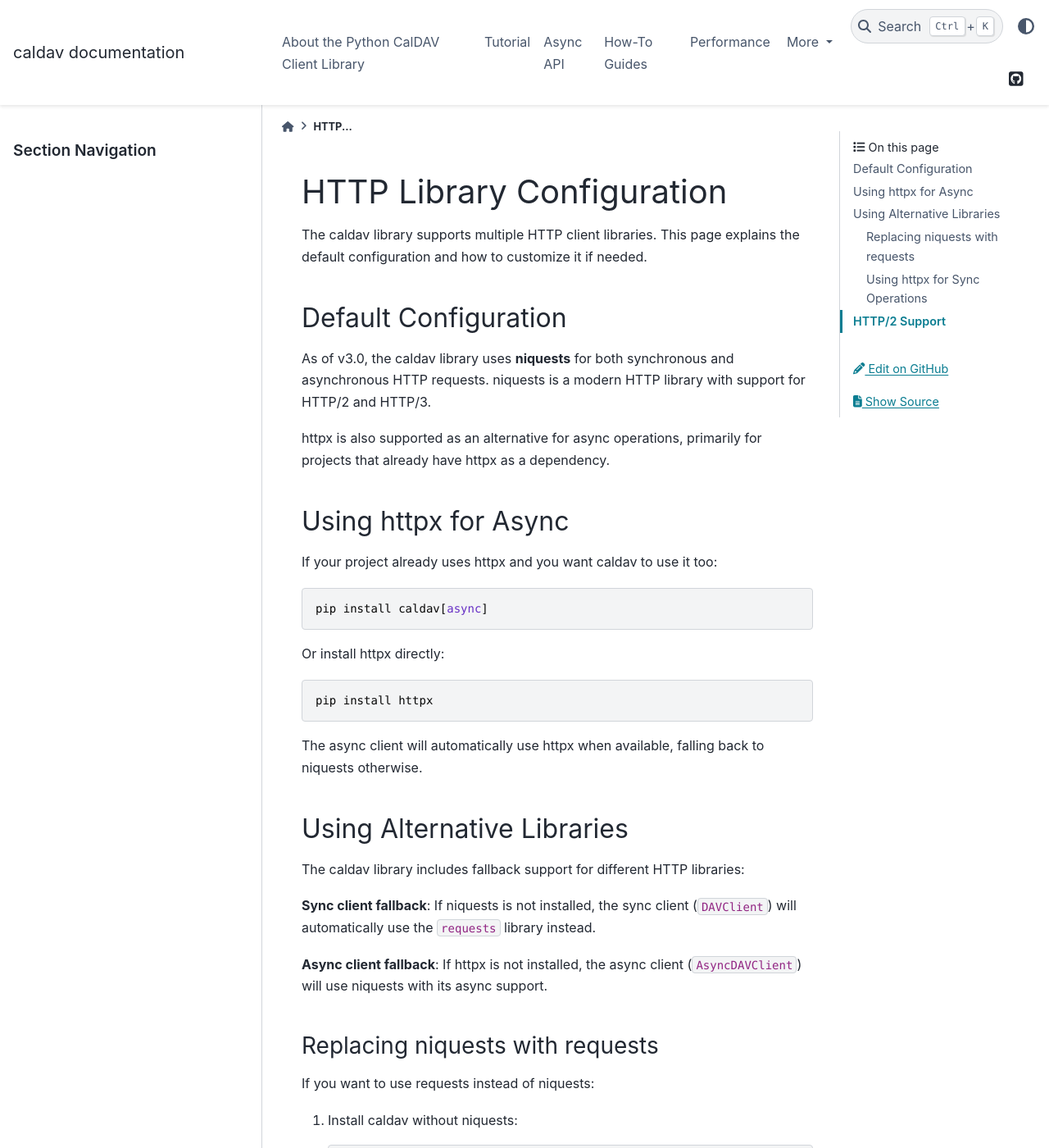
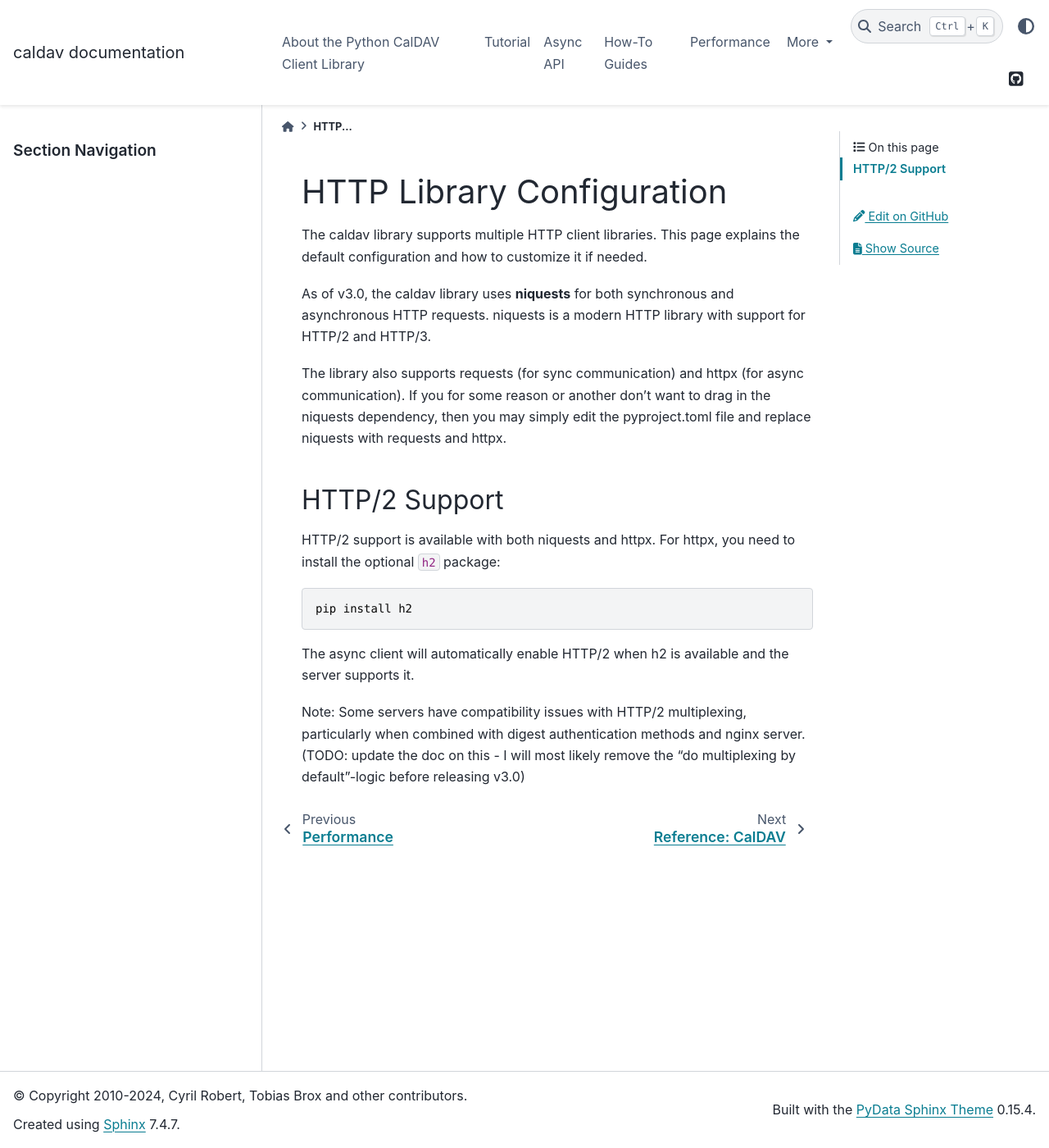
Before and after one commit to python-caldav/caldav, a Sphinx documentation site: the page built from docs/source/http-libraries.rst, in a window 1280 px wide and 1400 px high. Shown: the whole window at 82% size. Built offline with Sphinx 7.4.7 and the PyData theme 0.15.4, drawn with Linux system fonts in a browser that asks for light colours; pages that are not in the unit, such as notebooks, are missing from menus; the version number could not be read and is left out; some of the changed text lies outside the part shown.

Commit message:
tweaked the doc a bit.  Skipped the optional httpx dependency.

```diff
--- a/docs/source/http-libraries.rst
+++ b/docs/source/http-libraries.rst
@@ -4,68 +4,14 @@ HTTP Library Configuration
 The caldav library supports multiple HTTP client libraries. This page explains
 the default configuration and how to customize it if needed.
 
-Default Configuration
----------------------
-
 As of v3.0, the caldav library uses **niquests** for both synchronous and
 asynchronous HTTP requests. niquests is a modern HTTP library with support
 for HTTP/2 and HTTP/3.
 
-httpx is also supported as an alternative for async operations, primarily
-for projects that already have httpx as a dependency.
-
-Using httpx for Async
----------------------
-
-If your project already uses httpx and you want caldav to use it too::
-
-    pip install caldav[async]
-
-Or install httpx directly::
-
-    pip install httpx
-
-The async client will automatically use httpx when available, falling back
-to niquests otherwise.
-
-Using Alternative Libraries
----------------------------
-
-The caldav library includes fallback support for different HTTP libraries:
-
-**Sync client fallback**: If niquests is not installed, the sync client
-(``DAVClient``) will automatically use the ``requests`` library instead.
-
-**Async client fallback**: If httpx is not installed, the async client
-(``AsyncDAVClient``) will use niquests with its async support.
-
-Replacing niquests with requests
-~~~~~~~~~~~~~~~~~~~~~~~~~~~~~~~~
-
-If you want to use requests instead of niquests:
-
-1. Install caldav without niquests::
-
-    pip install caldav
-    pip uninstall niquests
-
-2. Install requests::
-
-    pip install requests
-
-The sync client will automatically detect that niquests is not available
-and use requests instead.
-
-Alternatively, if you're managing dependencies in a project, you can
-modify your ``pyproject.toml`` or ``requirements.txt`` to exclude niquests
-and include requests.
-
-Using httpx for Sync Operations
-~~~~~~~~~~~~~~~~~~~~~~~~~~~~~~~
-
-While httpx is primarily used for async operations, you could potentially
-use it for sync operations as well. However, this is not the default
-configuration and would require code modifications.
+The library also supports requests (for sync communication) and httpx
+(for async communication).  If you for some reason or another don't
+want to drag in the niquests dependency, then you may simply edit the
+pyproject.toml file and replace niquests with requests and httpx.
 
 HTTP/2 Support
 --------------
@@ -79,5 +25,6 @@ The async client will automatically enable HTTP/2 when h2 is available
 and the server supports it.
 
 Note: Some servers have compatibility issues with HTTP/2 multiplexing,
-particularly when combined with certain authentication methods. The
-caldav library includes workarounds for known issues (e.g., with Baikal).
+particularly when combined with digest authentication methods and
+nginx server.  (TODO: update the doc on this - I will most likely
+remove the "do multiplexing by default"-logic before releasing v3.0)
--- a/pyproject.toml
+++ b/pyproject.toml
@@ -71,9 +71,6 @@ Documentation = "https://caldav.readthedocs.io/"
 Changelog = "https://github.com/python-caldav/caldav/blob/master/CHANGELOG.md"
 
 [project.optional-dependencies]
-async = [
-  "httpx",
-]
 test = [
   "vobject",
   "pytest",
```
Also changed, not shown: CHANGELOG.md (+1 -1 lines).
